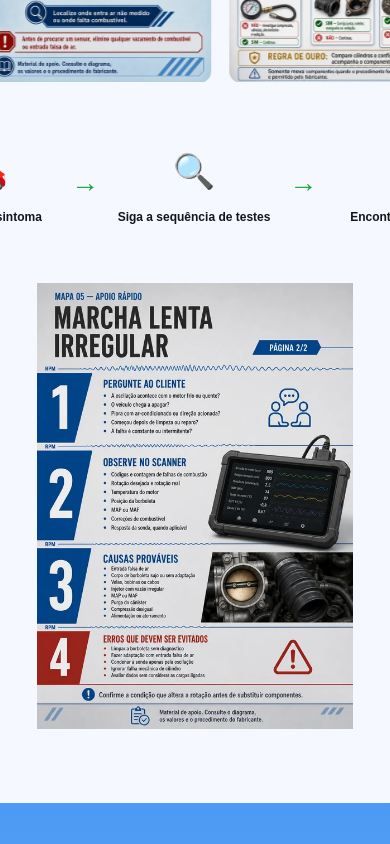
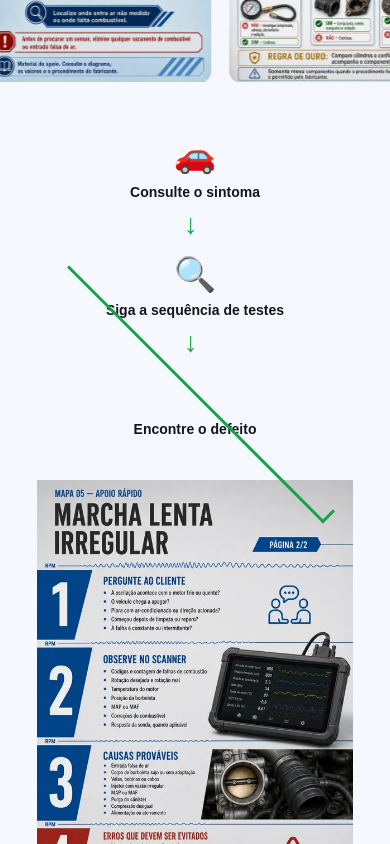
Before and after one commit to wendel04/PV-INJE-O-ELETRONICA, a React (Vite) app: page / in a window 390 px wide. Shown: the part 1780-2624 px from the top of the page. Built offline with nearby package versions, Linux system fonts and the light colour scheme.

Commit message:
Add files via upload

```diff
--- a/src/styles.css
+++ b/src/styles.css
@@ -208,8 +208,9 @@ footer p { color: #d5def5; line-height: 1.45; font-size: 14px; }
   .proof, .benefits, .what-you-get, .bonuses, .pricing, .guarantee, .access, .faq { padding-top: 66px; padding-bottom: 72px; }
   .carousel-track { gap: 14px; }
   .carousel-track .media-slot { width: 230px; height: 325px; }
-  .process-row { gap: 12px; font-size: 12px; }
-  .process-row i { font-size: 28px; }
+  .process-row { flex-direction: column; gap: 8px; font-size: 14px; margin-block: 38px; }
+  .process-row span { width: 100%; line-height: 1.55; }
+  .process-row i { font-size: 28px; line-height: 1; transform: rotate(90deg); }
   .comparison-mockup { height: 450px; }
   .benefit-grid, .audience-grid, .bonus-grid, .pricing-grid { grid-template-columns: 1fr; }
   .benefit-grid article:last-child { grid-column: auto; }
@@ -219,11 +220,15 @@ footer p { color: #d5def5; line-height: 1.45; font-size: 14px; }
   .audience-grid div { min-height: 100px; }
   .receive-card { padding: 30px 22px; }
   .receive-card ul { grid-template-columns: 1fr; }
+  .receive-card .cta { width: 100%; max-width: 100%; padding-inline: 14px; white-space: normal; }
   .bundle-mockup { height: 360px; }
   .bonus-image { height: 260px !important; }
   .price-card { padding: 40px 22px 24px; }
   .price-mockup { height: 310px; }
   .pricing-grid { gap: 55px; }
+  .price-card .checkout-button { padding: 12px; line-height: 1.25; }
+  .recommended { width: calc(100% - 28px); max-width: 300px; padding: 10px 12px; white-space: normal; text-align: center; line-height: 1.2; }
+  .bonus-pill, .bonus-copy > span { max-width: 100%; text-align: center; white-space: normal; }
   .steps { grid-template-columns: 1fr; }
   .steps article { background: rgba(255,255,255,.35); border-radius: 12px; padding: 22px; }
   .faq-list button { font-size: 15px; padding: 18px 20px; }
```
Also changed, not shown: 3 other files (tests, documents, lock files or other folders).
